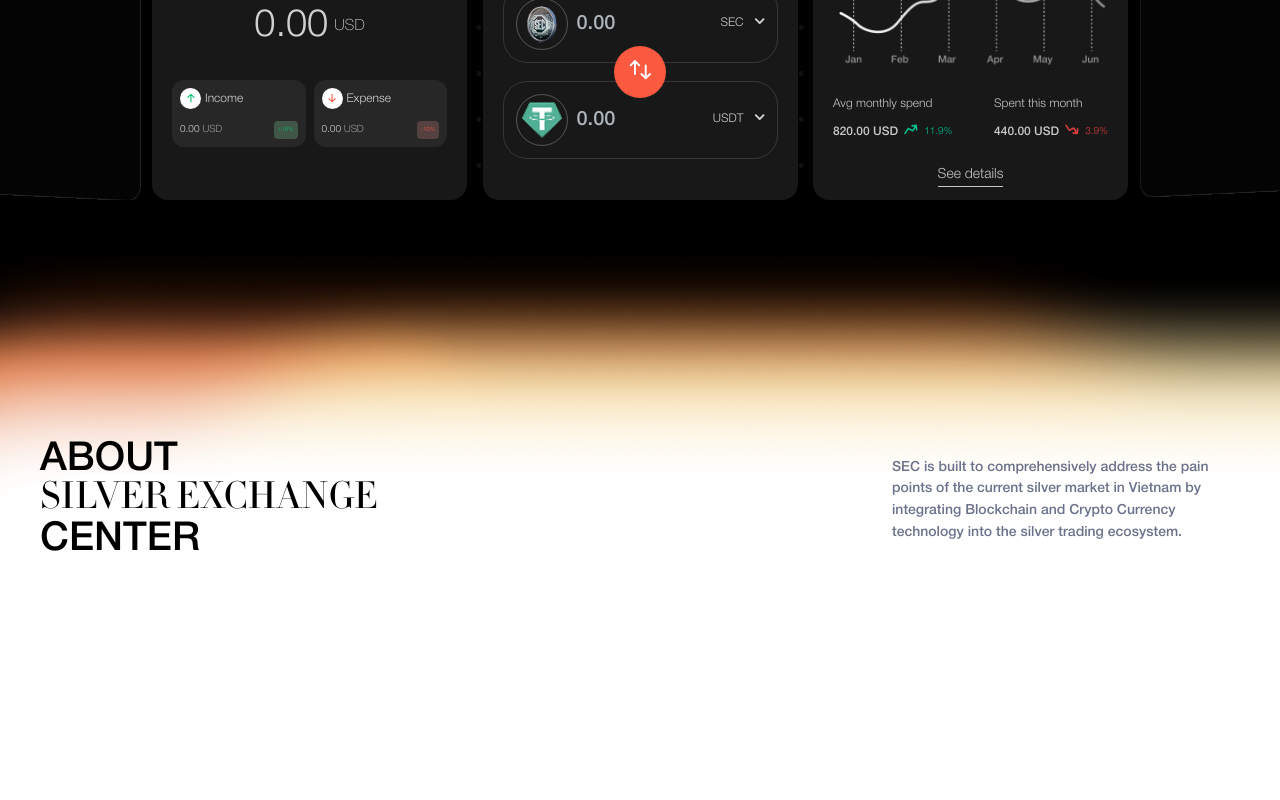
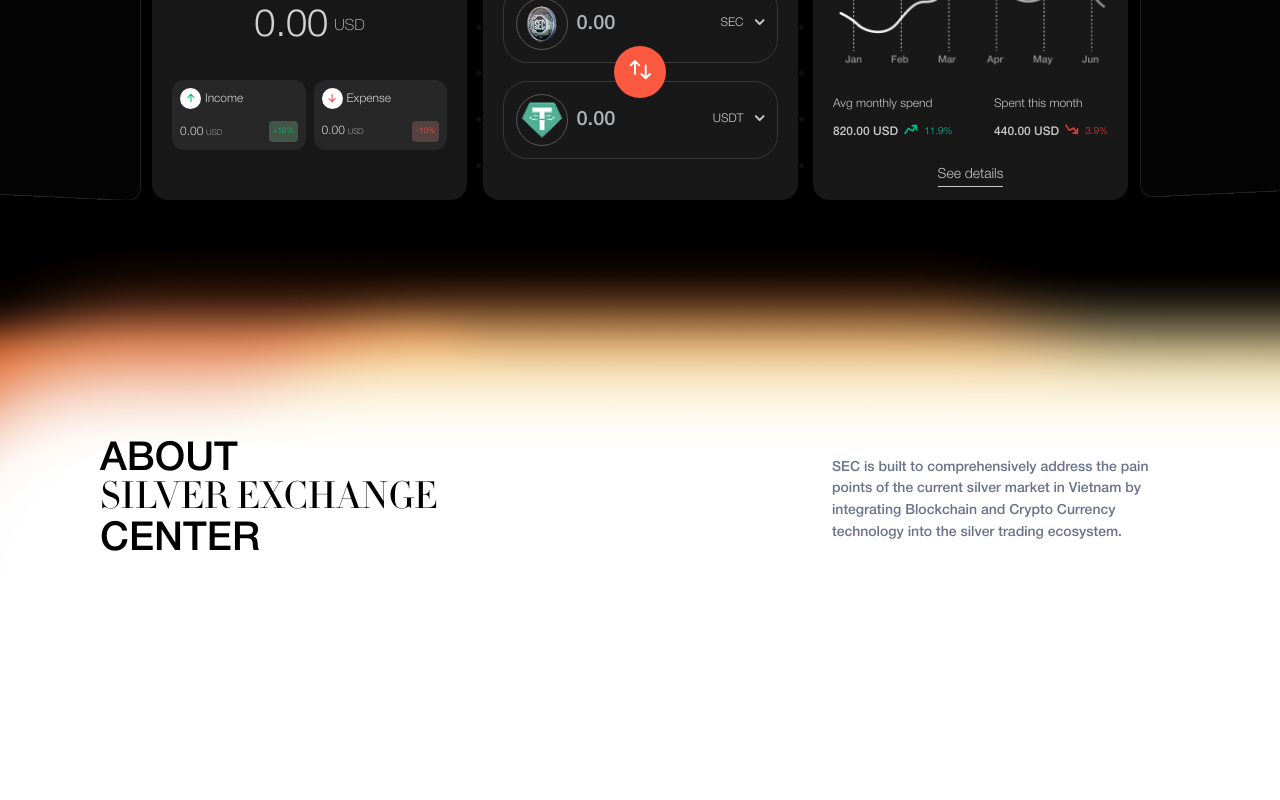
Before and after one commit to phamkha0609/sec-website, a Next.js app: page / in a window 1280 px wide. Shown: the part 620-1420 px from the top of the page. Built offline with nearby package versions, Linux system fonts and the light colour scheme; no server answers.

Commit message:
done 991

```diff
--- a/features/About.tsx
+++ b/features/About.tsx
@@ -14,7 +14,10 @@
 import { useMediaQuery } from "@mantine/hooks";
 
 function About() {
-  const matches = useMediaQuery("(min-width: 61em) and (max-width: 90em)");
+  const matches = useMediaQuery("(min-width: 991px) and (max-width: 1279px)");
+  const isBigTablet = useMediaQuery(
+    "(min-width: 1280px) and (max-width: 1919px)"
+  );
   const is1440 = useMediaQuery("(min-width: 1440px) and (max-width: 1920px)");
 
   return (
@@ -55,7 +58,7 @@
         >
           <Container
             fluid
-            px={matches ? 40 : { lg: 160 }}
+            px={matches ? 40 : isBigTablet ? 100 : { lg: 160 }}
             pt={{ base: 200, lg: 240, xl: 360 }}
           >
             <Flex
--- a/features/Footer.tsx
+++ b/features/Footer.tsx
@@ -18,7 +18,12 @@
 import { useMediaQuery } from "@mantine/hooks";
 
 function Footer() {
-  const isMobile = useMediaQuery("(max-width: 1280px)");
+  const isMobile = useMediaQuery("(max-width: 1279px)");
+  const isBigTablet = useMediaQuery(
+    "(min-width: 1280px) and (max-width: 1919px)"
+  );
+  const tablet = useMediaQuery("(min-width: 991px) and (max-width: 1279px)");
+
   return (
     <Box
       w={"100%"}
@@ -28,7 +33,11 @@
       bg={isMobile ? "linear-gradient(#fffdfc, #fff)" : "#fff"}
     >
       <Box>
-        <Container fluid pt={"md"} px={{ base: 16, lg: 106, xl: 160 }}>
+        <Container
+          fluid
+          pt={{ base: 60, sm: 0 }}
+          px={isBigTablet ? 106 : { base: 16, lg: 106, xl: 160 }}
+        >
           <Flex
             direction={{ base: "column", sm: "row" }}
             align={"center"}
@@ -91,6 +100,7 @@
                   mt={{ base: 22, xl: 33 }}
                   c={"#1F2937"}
                   fz={{ base: 12, xl: 16 }}
+                  maw={352}
                 >
                   SEC (Silver Exchange Center) was born with the mission to
                   revolutionize silver investment in Vietnam, bringing a
@@ -102,7 +112,7 @@
             </Box>
 
             <Box w={{ base: "100%", lg: "45%" }}>
-              <CategoryMenu />
+              <CategoryMenu isTablet />
             </Box>
           </Flex>
         </Container>
@@ -115,20 +125,7 @@
           px={{ base: 16, lg: 106, xl: 160 }}
           justify={"space-between"}
         >
-          <Text
-            w={{ base: "50%", lg: "40%" }}
-            c={"#1F2937"}
-            fz={{ base: 14, xl: 22 }}
-          >
-            © 2024 Copyright By SEC
-          </Text>
-
-          <Flex
-            w={{ base: "50%", sm: "20%" }}
-            gap={"md"}
-            justify={{ base: "flex-end", lg: "center" }}
-            align={"center"}
-          >
+          <Flex w={{ base: "50%", sm: "20%" }} gap={"md"} align={"center"}>
             <AspectRatio ratio={1} w={{ base: 27, xl: 40 }}>
               <Image src={LogoVectorDark.src} alt="" />
             </AspectRatio>
@@ -137,6 +134,15 @@
               SEC
             </Text>
           </Flex>
+
+          <Text
+            w={{ base: "50%", lg: "40%" }}
+            c={"#1F2937"}
+            fz={{ base: 14, xl: 22 }}
+            ta={tablet ? "end" : "center"}
+          >
+            © 2024 Copyright By SEC
+          </Text>
 
           <Box w={{ base: "100%", lg: "40%" }}>
             <PolicyMenu />
--- a/features/Hero.tsx
+++ b/features/Hero.tsx
@@ -35,6 +35,7 @@
 import { useMediaQuery } from "@mantine/hooks";
 
 function Hero() {
+  const is991 = useMediaQuery("(min-width: 991px) and (max-width: 1279px)");
   return (
     <BackgroundImage src={HeroBG.src} pos={"relative"} id="firtSection">
       <AspectRatio
@@ -243,9 +244,9 @@
                 }}
                 data-aos={"fade-up"}
               />
-              <BalaceItem />
-              <SwapItem />
-              <ChartItem />
+              <BalaceItem is991={is991} />
+              <SwapItem is991={is991} />
+              <ChartItem is991={is991} />
               <Box
                 visibleFrom="lg"
                 w={350}
@@ -278,11 +279,12 @@
   },
 };
 
-const BalaceItem = () => {
+const BalaceItem = ({ is991 }: { is991?: boolean }) => {
   const isMobile = useMediaQuery("(max-width: 431px)");
   return (
     <Box
       {...itemStyle}
+      maw={is991 ? 300 : 315}
       style={{
         borderRadius: isMobile ? 12 : 16,
       }}
@@ -356,25 +358,25 @@
         >
           <Flex align={"center"} gap={4}>
             <Center
-              w={{ base: 11, lg: 21 }}
-              h={{ base: 11, lg: 21 }}
+              w={{ base: 11, sm: 21 }}
+              h={{ base: 11, sm: 21 }}
               bg={"#fff"}
               style={{
                 borderRadius: 21,
               }}
             >
               <Box
-                w={{ base: 4, lg: 8 }}
-                mt={{ base: -4, lg: 0 }}
-                mr={{ base: -1, lg: 0 }}
+                w={{ base: 4, sm: 8 }}
+                mt={{ base: -4, sm: 0 }}
+                mr={{ base: -1, sm: 0 }}
               >
-                <AspectRatio ratio={8 / 10} w={{ base: 4, lg: 8 }}>
+                <AspectRatio ratio={8 / 10} w={{ base: 4, sm: 8 }}>
                   <ArrowUp />
                 </AspectRatio>
               </Box>
             </Center>
 
-            <Text c={"#ffffffcc"} fz={{ base: 7, sm: 12 }}>
+            <Text c={"#ffffffcc"} fz={{ base: 10, sm: 12 }}>
               Income
             </Text>
           </Flex>
@@ -388,31 +390,32 @@
               <Text
                 fw={400}
                 c={"#ffffffcc"}
-                fz={{ base: 7, sm: 8, lg: 10, xl: 14 }}
+                lh={"100%"}
+                fz={{ base: 12, xl: 14 }}
               >
                 0.00
               </Text>
               <Text
+                lh={"100%"}
                 fw={300}
                 c={"#ffffffcc"}
-                fz={{ base: 5, sm: 8, lg: 10, xl: 6 }}
+                fz={{ base: 6, sm: 8 }}
+                mt={{ base: 1, sm: 2 }}
               >
                 USD
               </Text>
             </Flex>
 
             <Text
-              w={{ base: 16, sm: "auto" }}
-              h={{ base: 10, sm: "fit-content" }}
               fw={400}
-              p={{ base: 2, lg: 4 }}
+              p={{ base: 2, sm: 4 }}
               style={{
                 borderRadius: isMobile ? 2 : 4,
               }}
               bg="#8BDBA344"
               c={"#00C270"}
               lts={"-2%"}
-              fz={{ base: 4.7, lg: 6, xl: 8 }}
+              fz={{ base: 7, sm: 8 }}
             >
               +16%
             </Text>
@@ -426,25 +429,25 @@
         >
           <Flex align={"center"} gap={4}>
             <Center
-              w={{ base: 11, lg: 21 }}
-              h={{ base: 11, lg: 21 }}
+              w={{ base: 11, sm: 21 }}
+              h={{ base: 11, sm: 21 }}
               bg={"#fff"}
               style={{
                 borderRadius: 21,
               }}
             >
               <Box
-                w={{ base: 4, lg: 8 }}
-                mt={{ base: -4, lg: 0 }}
-                mr={{ base: -1, lg: 0 }}
+                w={{ base: 4, sm: 8 }}
+                mt={{ base: -4, sm: 0 }}
+                mr={{ base: -1, sm: 0 }}
               >
-                <AspectRatio ratio={8 / 10} w={{ base: 4, lg: 8 }}>
+                <AspectRatio ratio={8 / 10} w={{ base: 4, sm: 8 }}>
                   <ArrowDown />
                 </AspectRatio>
               </Box>
             </Center>
 
-            <Text c={"#ffffffcc"} fz={{ base: 7, sm: 12 }}>
+            <Text c={"#ffffffcc"} fz={{ base: 10, sm: 12 }}>
               Expense
             </Text>
           </Flex>
@@ -455,30 +458,30 @@
             justify={"space-between"}
           >
             <Flex gap={{ base: 3 }} justify={"center"} align={"center"}>
-              <Text c={"#ffffffcc"} fz={{ base: 7, sm: 8, lg: 10, xl: 14 }}>
+              <Text c={"#ffffffcc"} fz={{ base: 12, xl: 14 }}>
                 0.00
               </Text>
               <Text
                 fw={300}
                 c={"#ffffffcc"}
-                fz={{ base: 5, sm: 8, lg: 10, xl: 6 }}
+                fz={{ base: 6, sm: 8 }}
+                mt={{ base: 1, sm: 2 }}
               >
                 USD
               </Text>
             </Flex>
 
             <Text
-              w={{ base: 16, sm: "auto" }}
-              h={{ base: 10, sm: "fit-content" }}
               fw={400}
-              p={{ base: 2, lg: 4 }}
+              p={{ base: 2, sm: 4 }}
               style={{
                 borderRadius: isMobile ? 2 : 4,
               }}
               bg="#DB8B8B44"
               c={"#FA5343"}
               lts={"-2%"}
-              fz={{ base: 4.7, lg: 6, xl: 8 }}
+              h={"fit-content"}
+              fz={{ base: 7, sm: 8 }}
             >
               -10%
             </Text>
@@ -489,7 +492,7 @@
   );
 };
 
-const SwapItem = () => {
+const SwapItem = ({ is991 }: { is991?: boolean }) => {
   const isMobile = useMediaQuery("(max-width: 431px)");
   const smallTablet = useMediaQuery(
     "(min-width: 991px) and (max-width: 1280px)"
@@ -498,6 +501,7 @@
   return (
     <Box
       {...itemStyle}
+      maw={is991 ? 300 : 315}
       style={{
         borderRadius: isMobile ? 12 : 16,
       }}
@@ -521,12 +525,13 @@
   );
 };
 
-const ChartItem = () => {
+const ChartItem = ({ is991 }: { is991?: boolean }) => {
   const isMobile = useMediaQuery("(max-width: 431px)");
 
   return (
     <Box
       {...itemStyle}
+      maw={is991 ? 300 : 315}
       data-aos={"slide-up"}
       data-aos-delay={200}
       style={{
--- a/features/Pioneer.tsx
+++ b/features/Pioneer.tsx
@@ -26,7 +26,10 @@
 function Pioneer() {
   const isMobile = useMediaQuery("(max-width: 801px)");
   const isTablet = useMediaQuery("(min-width: 801px)");
-  const matches = useMediaQuery("(min-width: 61em) and (max-width: 90em)");
+  const matches = useMediaQuery("(min-width: 991px) and (max-width: 1279px)");
+  const isBigTablet = useMediaQuery(
+    "(min-width: 1280px) and (max-width: 1439px)"
+  );
 
   return (
     <Box
@@ -48,7 +51,7 @@
           align={"center"}
           justify={"space-between"}
           gap={66}
-          px={matches ? 40 : { base: 16, lg: 119, xl: 145 }}
+          px={matches ? 40 : isBigTablet ? 96 : { base: 16, lg: 119, xl: 145 }}
           py={{ base: 60, lg: 105, xl: 140 }}
         >
           <Box w={{ base: "100%", lg: "50%" }} data-aos={"fade-up"}>
@@ -82,7 +85,7 @@
                 border: "1px solid #FC5A4088",
               }}
               fw={500}
-              fz={{ base: 12, lg: 16 }}
+              fz={isBigTablet ? 12 : { base: 12, lg: 16 }}
             >
               How, you ask?
             </Button>
@@ -106,7 +109,7 @@
         </Flex>
 
         <AspectRatio
-          ratio={isMobile ? 390 / 589 : 1920 / 1441}
+          ratio={isMobile ? 390 / 589 : 1920 / 1280}
           w={{ base: "120%", lg: "100%" }}
           id="ecosystem"
         >
@@ -118,7 +121,7 @@
             <Center
               pos={"absolute"}
               w={"100%"}
-              bottom={{ base: "25%", xl: 520 }}
+              bottom={isBigTablet ? 320 : { base: "25%", xl: 520 }}
             >
               <Box>
                 <Text
--- a/features/Revenue.tsx
+++ b/features/Revenue.tsx
@@ -51,12 +51,17 @@
 ];
 
 function Revenue() {
-  const matches = useMediaQuery("(min-width: 61em) and (max-width: 90em)");
+  const matches = useMediaQuery("(min-width: 991px) and (max-width: 1279px)");
+  const isBigTablet = useMediaQuery(
+    "(min-width: 1280px) and (max-width: 1919px)"
+  );
+  const is1440 = useMediaQuery("(min-width: 1440px) and (max-width: 1919px)");
+
   return (
     <Container
       fluid
       pb={{ base: 60, lg: 120, xl: 180 }}
-      px={matches ? 40 : { lg: 100, xl: 120 }}
+      px={matches ? 40 : isBigTablet ? 100 : { sm: 100, xl: 120 }}
       id="revenue"
     >
       <Flex
@@ -121,7 +126,11 @@
           </AspectRatio>
         </Box>
 
-        <Flex wrap={"wrap"} w={"100%"} maw={840}>
+        <Flex
+          wrap={"wrap"}
+          w={"100%"}
+          maw={is1440 ? 560 : { base: "100%", sm: 560, xl: 840 }}
+        >
           {revenueData.map((e, i) => (
             <RevenueItem key={i} {...e} />
           ))}
@@ -134,11 +143,16 @@
 type RevenueItemProps = (typeof revenueData)[0];
 
 const RevenueItem = ({ Icon, title }: RevenueItemProps) => {
+  const isBigTablet = useMediaQuery(
+    "(min-width: 1280px) and (max-width: 1919px)"
+  );
+  const is1440 = useMediaQuery("(min-width: 1440px) and (max-width: 1919px)");
   const { ref, hovered } = useHover();
   return (
     <BackgroundImage
       w={{ base: "33.33%" }}
       maw={280}
+      h={is1440 ? 192 : { base: 140, sm: 192, xl: 288 }}
       src={PaperBG.src}
       bgsz={"cover"}
       style={{
@@ -157,13 +171,16 @@
         bg={hovered ? "transparent" : "#fff"}
       >
         <Flex direction={"column"} align={"center"}>
-          <AspectRatio ratio={1} w={{ base: 32, lg: 45, xl: 68 }}>
+          <AspectRatio
+            ratio={1}
+            w={isBigTablet ? 45 : { base: 32, lg: 45, xl: 68 }}
+          >
             <Icon color={hovered ? "#000" : "#6B728088"} />
           </AspectRatio>
 
           <Text
             fw={500}
-            fz={{ base: 12, lg: 20 }}
+            fz={isBigTablet ? 14 : { base: 12, lg: 20 }}
             mt={{ base: 16, lg: 32 }}
             ta={"center"}
             c={hovered ? "#000" : "#6B728088"}
--- a/features/WhyChoose.tsx
+++ b/features/WhyChoose.tsx
@@ -1,6 +1,7 @@
 import {
   AspectRatio,
   Box,
+  Center,
   Container,
   Divider,
   Flex,
@@ -16,7 +17,7 @@
 const data = [
   {
     icon: (
-      <AspectRatio ratio={1} w={{ base: 12, lg: 16 }}>
+      <AspectRatio ratio={1} w={{ base: 16, lg: 16 }}>
         <UserIcon />
       </AspectRatio>
     ),
@@ -27,7 +28,7 @@
   },
   {
     icon: (
-      <AspectRatio ratio={1} w={{ base: 12, lg: 16 }}>
+      <AspectRatio ratio={1} w={{ base: 16, lg: 16 }}>
         <CircleIcon />
       </AspectRatio>
     ),
@@ -38,7 +39,7 @@
   },
   {
     icon: (
-      <AspectRatio ratio={1} w={{ base: 12, lg: 16 }}>
+      <AspectRatio ratio={1} w={{ base: 16, lg: 16 }}>
         <CircleIcon />
       </AspectRatio>
     ),
@@ -49,7 +50,7 @@
   },
   {
     icon: (
-      <AspectRatio ratio={1} w={{ base: 12, lg: 16 }}>
+      <AspectRatio ratio={1} w={{ base: 16, lg: 16 }}>
         <BarIcon />
       </AspectRatio>
     ),
@@ -61,8 +62,8 @@
 ];
 
 function WhyChoose() {
-  const matches = useMediaQuery("(min-width: 61em) and (max-width: 90em)");
-  const is1440 = useMediaQuery("(min-width: 1440px) and (max-width: 1920px)");
+  const matches = useMediaQuery("(min-width: 991px) and (max-width: 1279px)");
+  const is1440 = useMediaQuery("(min-width: 1440px) and (max-width: 1919px)");
 
   return (
     <Container
@@ -103,28 +104,30 @@
       </Flex>
 
       <Flex
-        mt={{ lg: 40, xl: 60 }}
+        mt={{ base: 40, xl: 60 }}
         justify={"space-between"}
-        direction={{ base: "column", lg: "row" }}
+        direction={matches ? "row" : { base: "column", lg: "row" }}
+        wrap={"wrap"}
       >
         {data.map((e, i) => (
           <Flex
             key={i}
             direction={{ base: "column", xl: "row" }}
             data-aos={"fade-up"}
-            w={{ xl: "25%" }}
+            w={matches ? "50%" : { xl: "25%" }}
           >
             <FeatureItem {...e} />
             {i !== data.length - 1 && (
+              <Center w={"100%"} maw={is1440 ? 107 : { base: 60, xl: 161 }}>
                 <Divider
                   visibleFrom="xl"
-                mx={is1440 ? 30 : { base: 60, lg: 75 }}
                   orientation={"vertical"}
                   variant={"dashed"}
                   h={"75%"}
                 />
+              </Center>
             )}
-            {i !== data.length - 1 && (
+            {i !== data.length - 1 && !matches && (
               <Divider hiddenFrom="lg" variant={"dashed"} my={20} />
             )}
           </Flex>
@@ -137,8 +140,10 @@
 type FeatureItemProps = (typeof data)[0];
 
 const FeatureItem = ({ icon, subTitle, title, content }: FeatureItemProps) => {
+  const is1440 = useMediaQuery("(min-width: 1440px) and (max-width: 1919px)");
+  const matches = useMediaQuery("(min-width: 61em) and (max-width: 90em)");
   return (
-    <Box w={{ base: "100%", lg: 220, xl: "80%" }}>
+    <Box mt={matches ? 40 : 0} w={{ base: "100%", lg: 220, xl: "80%" }}>
       <Flex
         align={"center"}
         gap={10}
@@ -151,7 +156,12 @@
         w={"fit-content"}
       >
         <Box mb={-6}>{icon}</Box>
-        <Text fw={500} lh={"100%"} c={"#fe8833"} fz={{ base: 11, xl: 16 }}>
+        <Text
+          fw={500}
+          lh={"100%"}
+          c={"#fe8833"}
+          fz={is1440 ? 11 : matches ? 16 : { base: 11, xl: 16 }}
+        >
           {subTitle}
         </Text>
       </Flex>
@@ -160,7 +170,8 @@
         lh={"120%"}
         fw={500}
         mt={{ base: 40, xl: 60 }}
-        fz={{ base: 16, xl: 24 }}
+        fz={is1440 ? 16 : matches ? 24 : { base: 16, xl: 24 }}
+        maw={{ base: 338, lg: 190, xl: 280 }}
       >
         {title}
       </Text>
@@ -170,7 +181,7 @@
         lh={"150%"}
         c={"#6b7280"}
         mt={{ base: 21, lg: 24, xl: 32 }}
-        fz={{ base: 11, lg: 16 }}
+        fz={is1440 ? 11 : matches ? 16 : { base: 11, lg: 16 }}
       >
         {content}
       </Text>
```
Also changed, not shown: components/Footer/CategoryMenu.tsx (+34 -22 lines), components/HeroSwap/SelectInput.tsx (+6 -6 lines), assets/imgs/CommunityBG.png. Lines whose indentation alone changed are shown as unchanged.
